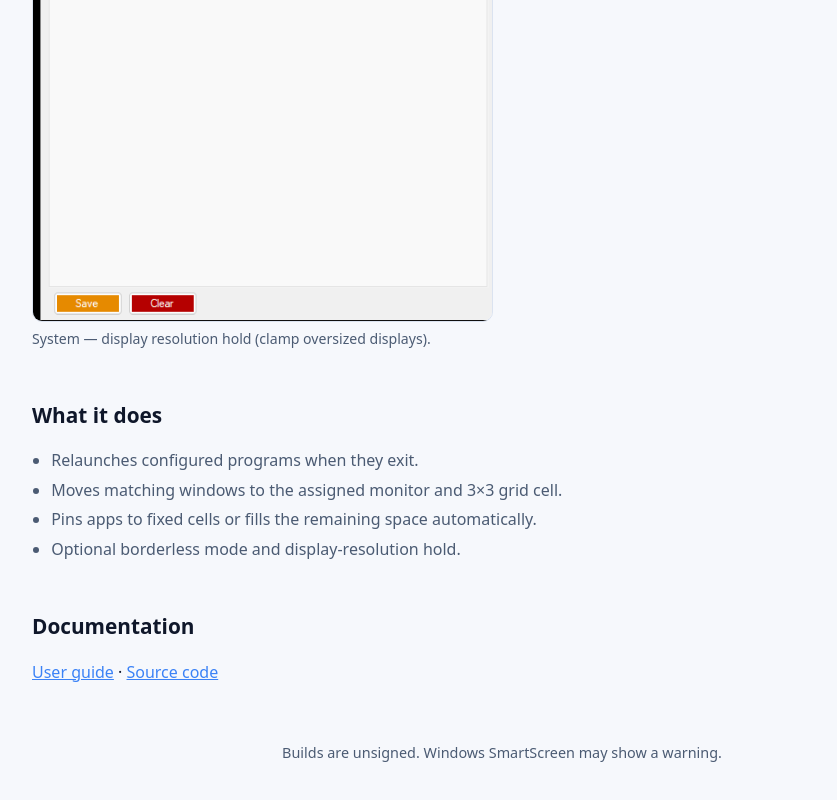
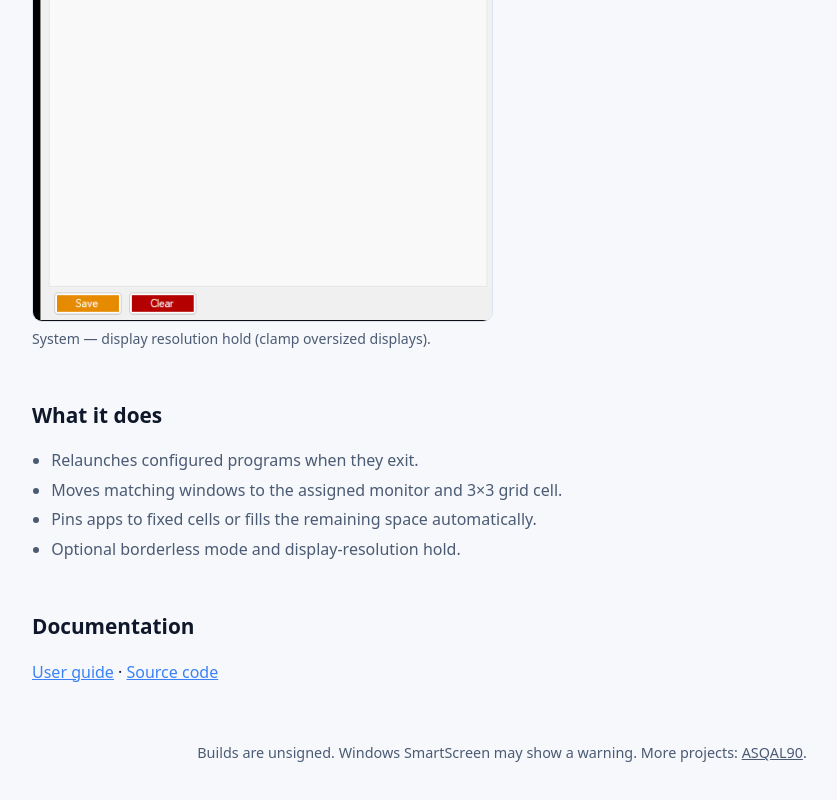
Before and after one commit to ASQAL90/TileKeeper, a plain HTML site: page site/index.html in a window 1280 px wide. Shown: the part 1908-2708 px from the top of the page, without its empty margins (138-975 px from the left). Drawn offline with Linux system fonts and the light colour scheme.

Commit message:
Tambahkan tautan ke halaman ASQAL90 di footer

```diff
--- a/site/index.html
+++ b/site/index.html
@@ -72,7 +72,7 @@
     <p><a href="https://github.com/asqal90/TileKeeper/blob/main/docs/USER_GUIDE.md">User guide</a> · <a href="https://github.com/asqal90/TileKeeper">Source code</a></p>
   </section>
 
-  <footer>Builds are unsigned. Windows SmartScreen may show a warning.</footer>
+  <footer>Builds are unsigned. Windows SmartScreen may show a warning. More projects: <a href="https://asqal90.github.io/">ASQAL90</a>.</footer>
 </main>
 </body>
 </html>
```
